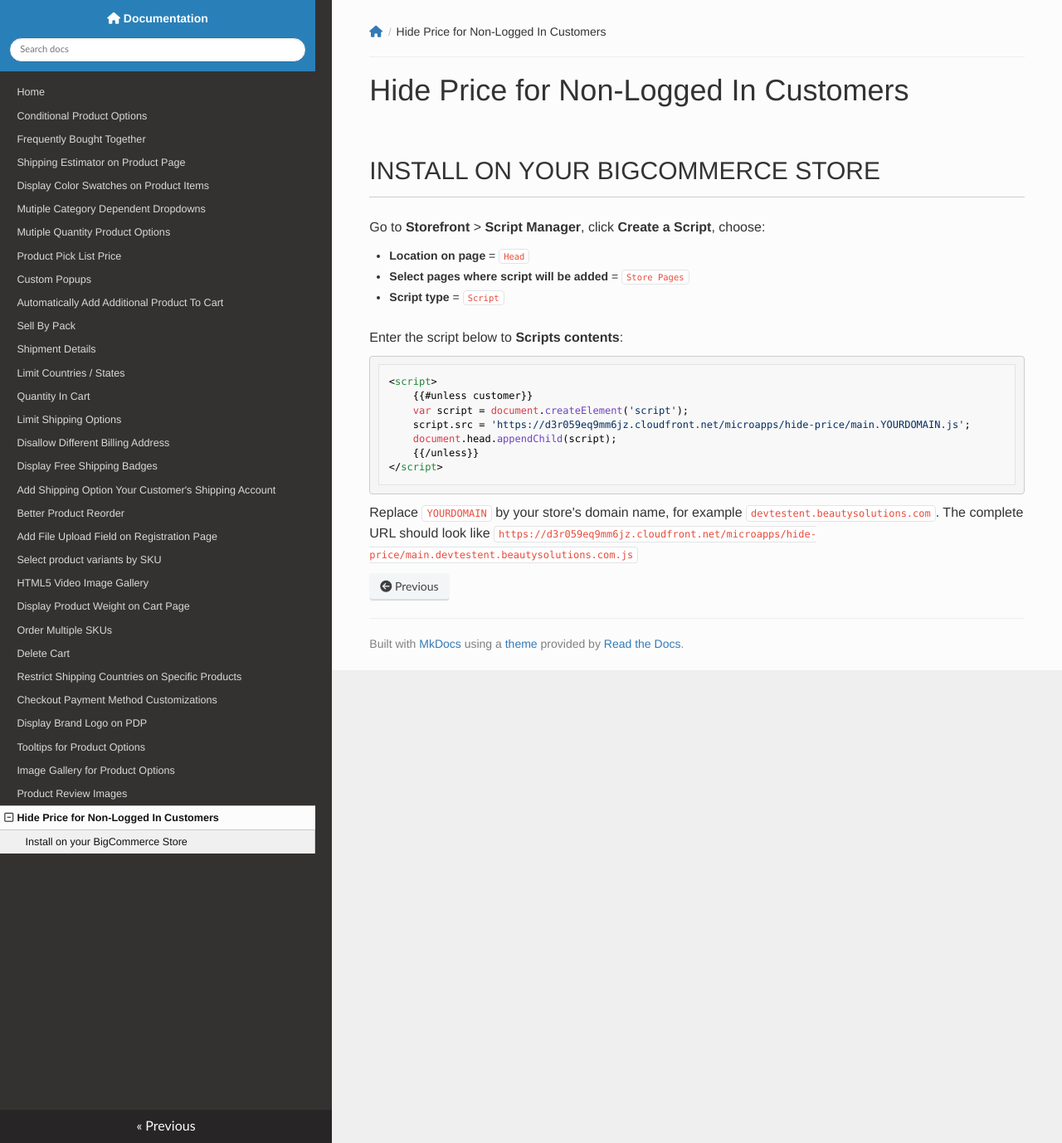
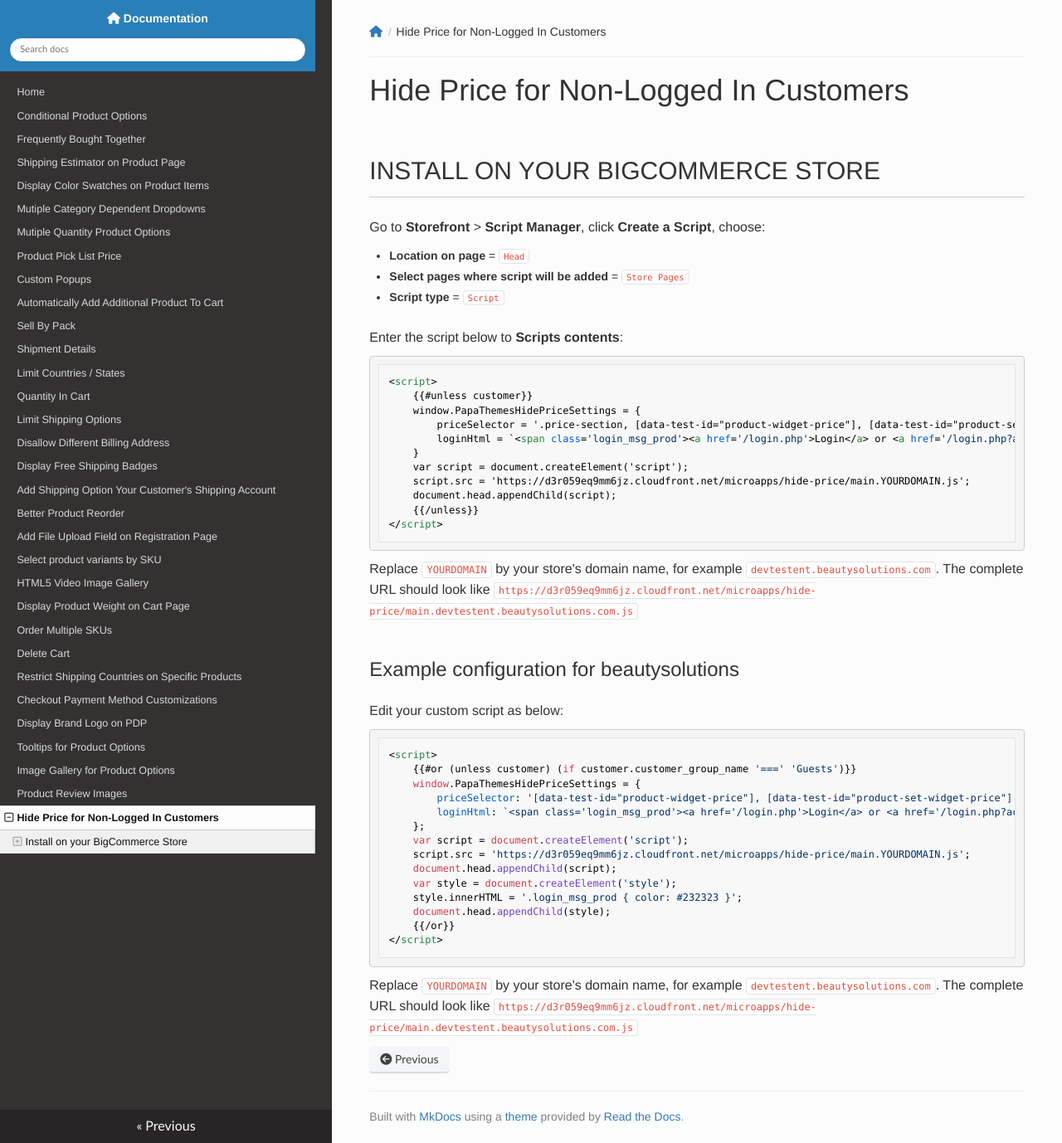
Before and after one commit to tvlgiao/bc-addons-docs, an MkDocs documentation site: the page built from docs/hide-price.md, in a window 1280 px wide and 1378 px high. Shown: the whole window at 83% size. Built offline with MkDocs 1.6.1, drawn with Linux system fonts in a browser that asks for light colours; nearby versions of some CDN libraries.

Commit message:
Update hide-price example configuration for beautysolutions

````diff
--- a/docs/hide-price.md
+++ b/docs/hide-price.md
@@ -14,6 +14,10 @@
 ```html
 <script>
     {{#unless customer}}
+    window.PapaThemesHidePriceSettings = {
+        priceSelector = '.price-section, [data-test-id="product-widget-price"], [data-test-id="product-set-widget-price"]',
+        loginHtml = `<span class='login_msg_prod'><a href='/login.php'>Login</a> or <a href='/login.php?action=create_account'>Sign Up</a> to see price</span>`,
+    }
     var script = document.createElement('script');
     script.src = 'https://d3r059eq9mm6jz.cloudfront.net/microapps/hide-price/main.YOURDOMAIN.js';
     document.head.appendChild(script);
@@ -27,3 +31,27 @@
 <!--
 Source code: https://github.com/tvlgiao/bc-bigcommerce-api-app/microapps/hide-price/
 -->
+
+
+### Example configuration for beautysolutions
+
+Edit your custom script as below:
+
+```html
+<script>
+    {{#or (unless customer) (if customer.customer_group_name '===' 'Guests')}}
+    window.PapaThemesHidePriceSettings = {
+        priceSelector: '[data-test-id="product-widget-price"], [data-test-id="product-set-widget-price"]',
+        loginHtml: `<span class='login_msg_prod'><a href='/login.php'>Login</a> or <a href='/login.php?action=create_account'>Sign Up</a> to see price</span>`
+    };
+    var script = document.createElement('script');
+    script.src = 'https://d3r059eq9mm6jz.cloudfront.net/microapps/hide-price/main.YOURDOMAIN.js';
+    document.head.appendChild(script);
+    var style = document.createElement('style');
+    style.innerHTML = '.login_msg_prod { color: #232323 }';
+    document.head.appendChild(style);
+    {{/or}}
+</script>
+```
+
+Replace `YOURDOMAIN` by your store's domain name, for example `devtestent.beautysolutions.com`. The complete URL should look like `https://d3r059eq9mm6jz.cloudfront.net/microapps/hide-price/main.devtestent.beautysolutions.com.js`
````
